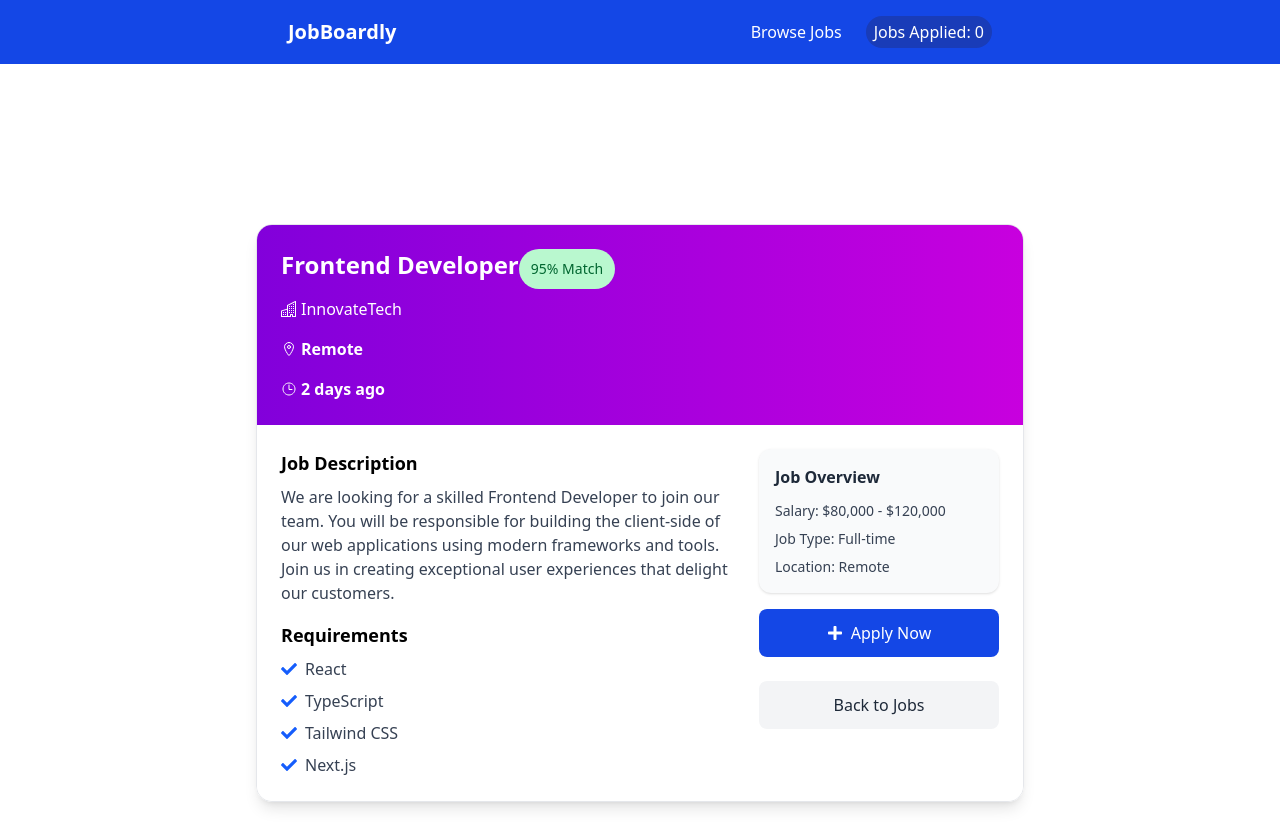
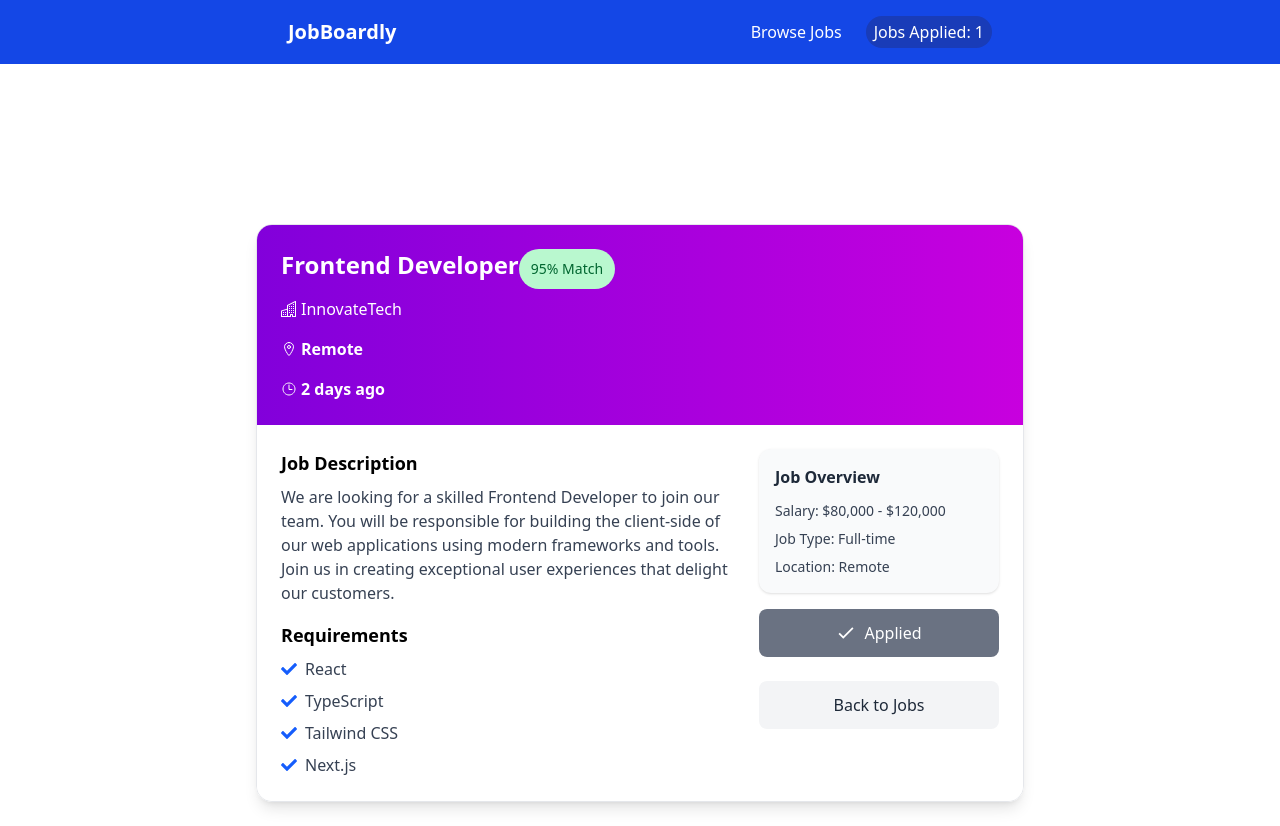
Before and after one commit to vig-tirakapadi18/pattem-job-portal, a React (Vite) app: page /jobs/1 in a window 1280 px wide. Both pictures are taken after a click on the button "Apply Now". Built offline with nearby package versions, Linux system fonts and the light colour scheme.

Commit message:
created a store for applying job and count applied jobs

```diff
--- /dev/null
+++ b/src/components/hooks/useJobContext.tsx
@@ -0,0 +1,8 @@
+import { useContext } from "react";
+import JobsContext from "../../context/JobContext";
+
+const useJobContext = () => {
+  return useContext(JobsContext);
+};
+
+export default useJobContext;
--- a/src/components/layout/Layout.tsx
+++ b/src/components/layout/Layout.tsx
@@ -1,16 +1,21 @@
 import React from "react";
 import { Link, Outlet } from "react-router-dom";
+import useJobContext from "../hooks/useJobContext";
 
 const Layout = (): React.JSX.Element => {
+  const jobCtx = useJobContext();
+
   return (
     <div>
       <nav className="flex h-16 bg-blue-700 text-white items-center justify-between w-full px-4 md:px-72">
-        <span className="font-bold text-xl">JobBoardly</span>
+        <Link to="/" className="font-bold text-xl">
+          JobBoardly
+        </Link>
         <div className="flex items-center gap-2 md:gap-6">
           <Link to="/jobs">Browse Jobs</Link>
-          <button className="bg-blue-800 px-2 py-1 rounded-full">
-            Jobs Applied: 0
-          </button>
+          <span className="bg-blue-800 px-2 py-1 rounded-full">
+            Jobs Applied: {jobCtx?.appliedCount}
+          </span>
         </div>
       </nav>
       <Outlet />
--- /dev/null
+++ b/src/context/JobContext.tsx
@@ -0,0 +1,11 @@
+import { createContext } from "react";
+
+interface IJobsContext {
+  appliedCount: number;
+  appliedJobIds: string[];
+  applyToJob: (jobId: string) => void;
+}
+
+const JobsContext = createContext<IJobsContext | null>(null);
+
+export default JobsContext;
--- /dev/null
+++ b/src/context/Provider/JobContextProvider.tsx
@@ -0,0 +1,30 @@
+import { useState, type ReactNode } from "react";
+import JobsContext from "../JobContext";
+
+const JobsContextProvider = ({ children }: { children: ReactNode }) => {
+  const [appliedJobIds, setAppliedJobIds] = useState<string[]>([]);
+
+  const applyToJob = (jobId: string) => {
+    setAppliedJobIds((prevIds) => {
+      if (prevIds.findIndex((id) => id === jobId) >= 0) {
+        return prevIds;
+      }
+
+      return [...prevIds, jobId];
+    });
+  };
+
+  return (
+    <JobsContext.Provider
+      value={{
+        appliedCount: appliedJobIds.length,
+        appliedJobIds,
+        applyToJob,
+      }}
+    >
+      {children}
+    </JobsContext.Provider>
+  );
+};
+
+export default JobsContextProvider;
--- a/src/main.tsx
+++ b/src/main.tsx
@@ -3,11 +3,14 @@ import { createRoot } from "react-dom/client";
 import "./index.css";
 import App from "./App.tsx";
 import { BrowserRouter } from "react-router-dom";
+import JobsContextProvider from "./context/Provider/JobContextProvider.tsx";
 
 createRoot(document.getElementById("root")!).render(
   <StrictMode>
     <BrowserRouter>
-      <App />
+      <JobsContextProvider>
+        <App />
+      </JobsContextProvider>
     </BrowserRouter>
   </StrictMode>
 );
--- a/src/pages/JobDetail.tsx
+++ b/src/pages/JobDetail.tsx
@@ -4,11 +4,16 @@ import { jobs } from "../data/jobs";
 import { BsBuildings } from "react-icons/bs";
 import { IoLocationOutline, IoTimeOutline } from "react-icons/io5";
 import { FaCheck, FaPlus } from "react-icons/fa";
+import useJobContext from "../components/hooks/useJobContext";
+import { IoMdCheckmark } from "react-icons/io";
 
 const JobDetail = (): React.JSX.Element => {
   const { jobId } = useParams();
+  const jobCtx = useJobContext();
 
   const currentJob = jobs?.find((job) => job.id === Number(jobId));
+
+  const isApplied = jobCtx?.appliedJobIds?.includes(jobId as string);
 
   return (
     <div className="max-w-3xl my-6 rounded-2xl overflow-hidden shadow-lg border border-gray-200 md:mt-40 w-full mx-auto">
@@ -71,8 +76,24 @@ const JobDetail = (): React.JSX.Element => {
               </div>
             </div>
           </div>
-          <button className="flex items-center justify-center gap-2 w-full bg-blue-700 hover:bg-blue-800 text-white py-3 rounded-lg transition-all my-2 cursor-pointer">
-            <FaPlus /> Apply Now
+          <button
+            className={`flex items-center justify-center gap-2 w-full bg-blue-700 text-white py-3 rounded-lg transition-all my-2  ${
+              isApplied
+                ? "bg-gray-500 cursor-not-allowed"
+                : "hover:bg-blue-800 cursor-pointer"
+            }`}
+            disabled={isApplied}
+            onClick={() => jobCtx?.applyToJob(jobId as string)}
+          >
+            {isApplied ? (
+              <>
+                <IoMdCheckmark size={20} /> Applied
+              </>
+            ) : (
+              <>
+                <FaPlus /> Apply Now
+              </>
+            )}
           </button>
           <button className="w-full bg-gray-100 hover:bg-gray-200 text-gray-800 py-3 rounded-lg transition-all my-2 cursor-pointer">
             Back to Jobs
```
